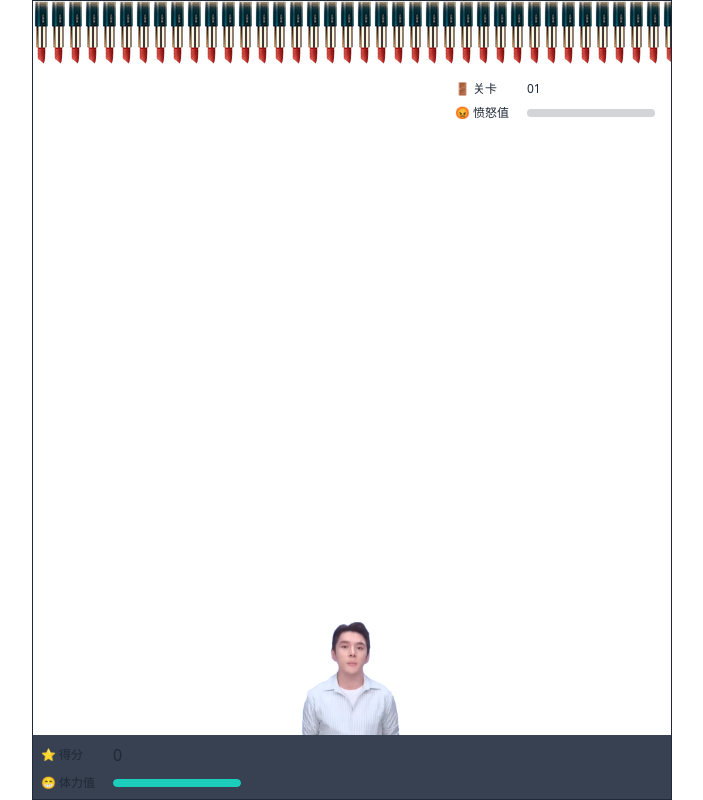
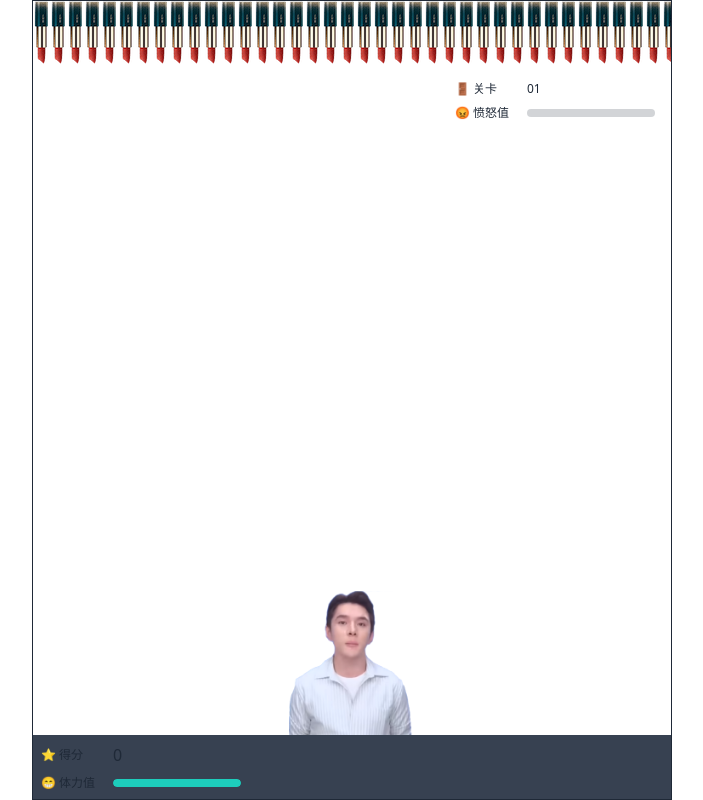
Before and after one commit to cs-magic/feather-v4, a Next.js app: page / in a window 1280 px wide. Both pictures are taken after a click on the button "立即开始". Shown: the whole page, without its empty margins (288-991 px from the left). Built offline with nearby package versions, Linux system fonts and the light colour scheme.

Commit message:
added idle

```diff
--- a/src/app/player.tsx
+++ b/src/app/player.tsx
@@ -10,6 +10,8 @@ import { CLIENT_FPS, DEBUG_SHOW_POS } from "@/config"
 import { client } from "@/game/game-client"
 import { IPlayer } from "@/game/player"
 
+export const LIFE_COST_INIT = -10
+
 export const Player = ({
   container,
   player,
@@ -17,7 +19,7 @@ export const Player = ({
   container: { width: number }
   player: IPlayer
 }) => {
-  const [lifeCost, setLifeCost] = useState(0)
+  const [lifeCost, setLifeCost] = useState(LIFE_COST_INIT)
   const [isDragging, setDragging] = useState(false)
   const [isMoved, setMoved] = useState(false)
   const leftStart = container.width >> 1
@@ -35,24 +37,22 @@ export const Player = ({
         // console.log("onDrag: ", { mx, ox, [xKey]: style[xKey].get() })
         if (Math.abs(mx) > 10 && !isMoved) {
           setMoved(true)
-          client.do({
-            type: "clench-give-up",
-            data: { consumption: lifeCost },
-          })
+          if (lifeCost > 0) {
+            client.do({
+              type: "clench-give-up",
+              data: { consumption: lifeCost },
+            })
+          }
         }
         const targetX = leftStart + ox
         client.do({ type: "move", data: { x: targetX / container.width } })
         api.start({ [xKey]: targetX })
       },
-      onDragStart: () => {
-        console.log("onDragStart")
-        setDragging(true)
-      },
       onDragEnd: () => {
         console.log("onDragEnd")
 
         // shoot if not moved
-        if (!isMoved) {
+        if (!isMoved && lifeCost > 0) {
           client.do({
             type: "blow",
             data: {
@@ -64,6 +64,11 @@ export const Player = ({
 
         setDragging(false)
         setMoved(false)
+        client.do({ type: "idle" })
+      },
+      onDragStart: () => {
+        console.log("onDragStart")
+        setDragging(true)
       },
     },
     {
@@ -89,14 +94,15 @@ export const Player = ({
     }
 
     if (!isDragging || (isDragging && isMoved)) {
-      if (lifeCost) {
-        setLifeCost(0)
-      }
+      setLifeCost(LIFE_COST_INIT)
     }
   }, 1000 / CLIENT_FPS)
 
   // console.log({ container, leftStart, left: left.get(), dragConstraint });
   // console.log({ life, lifeCost })
+
+  const img =
+    player.life <= 0 ? "cry" : Math.min(Math.floor(Math.max(lifeCost, 0)), 10)
 
   return (
     <animated.div
@@ -104,8 +110,7 @@ export const Player = ({
       style={{ [xKey]: style[xKey] }}
       className={clsx(
         "-translate-x-1/2 touch-none select-none",
-        "w-32", // 如果不固定 w 的话，absolute 的机制会让人物拖到右边后被压缩
-        player.life <= 0 && "animate-spin"
+        "w-32 h-36" // 如果不固定 w 的话，absolute 的机制会让人物拖到右边后被压缩
       )}
     >
       {DEBUG_SHOW_POS && (
@@ -115,12 +120,11 @@ export const Player = ({
       )}
       <Image
         ref={ref}
-        className={"touch-none select-none pointer-events-none w-full h-auto"}
+        className={"touch-none select-none pointer-events-none object-cover"}
         // 大概每两帧一个动画，总共10张吹气+1张蓄力
-        src={`/image/player/${Math.min(Math.floor(lifeCost), 10)}.png`}
+        src={`/image/player/${img}.png`}
         alt={"player"}
-        width={120}
-        height={160}
+        fill
         priority
         sizes={"width:120px;"}
       />
--- a/src/game/game-server.ts
+++ b/src/game/game-server.ts
@@ -169,7 +169,7 @@ export class GameServer implements IGame {
         break
 
       case "clench":
-        player.life -= 20 / SERVER_FPS
+        // player.life -= 20 / SERVER_FPS
         break
 
       case "clench-give-up":
@@ -192,6 +192,8 @@ export class GameServer implements IGame {
       default:
         break
     }
+
+    player.state = type
   }
 
   public start() {
--- a/src/game/player.ts
+++ b/src/game/player.ts
@@ -1,7 +1,8 @@
 import { PLAYER_LIFE_MAX, SERVER_FPS } from "@/config"
+import { PlayerStatus } from "@/app/player-status"
 
-export interface PlayerActionBase {
-  type:
+export type PlayerState =
+  | "idle"
   | "restart"
   | "pause"
   | "resume"
@@ -12,27 +13,14 @@ export interface PlayerActionBase {
   | "clench-give-up"
   | "clench-too-long"
   | "blow" // 吹
+
+export interface PlayerActionBase {
+  type: PlayerState
   data?: any
 }
 
-export interface PlayerMoveAction extends PlayerActionBase {
-  type: "move"
-  data: {
-    x: number // [0: 1]
-  }
-}
-
-export interface PlayerBlowAction extends PlayerActionBase {
-  type: "blow"
-  data: {
-    f: number // [0: 100]
-    type:
-      | "rectangle"
-      | "sector" //扇形
-      | "semi-circle" //半圆
-      | "global" // 死亡吟唱
-      | "laser" //激光，数值的
-  }
+export interface PlayerPrepareAction extends PlayerActionBase {
+  type: "prepare"
 }
 
 export interface PlayerRestartAction extends PlayerActionBase {
@@ -51,12 +39,19 @@ export interface PlayerStopAction extends PlayerActionBase {
   type: "stop"
 }
 
+export interface PlayerIdleAction extends PlayerActionBase {
+  type: "idle"
+}
+
+export interface PlayerMoveAction extends PlayerActionBase {
+  type: "move"
+  data: {
+    x: number // [0: 1]
+  }
+}
+
 export interface PlayerClenchAction extends PlayerActionBase {
   type: "clench"
-}
-
-export interface PlayerPrepareAction extends PlayerActionBase {
-  type: "prepare"
 }
 
 export interface PlayerClenchGiveUpAction extends PlayerActionBase {
@@ -70,12 +65,26 @@ export interface PlayerClenchTooLongAction extends PlayerActionBase {
   type: "clench-too-long"
 }
 
+export interface PlayerBlowAction extends PlayerActionBase {
+  type: "blow"
+  data: {
+    f: number // [0: 100]
+    type:
+      | "rectangle"
+      | "sector" //扇形
+      | "semi-circle" //半圆
+      | "global" // 死亡吟唱
+      | "laser" //激光，数值的
+  }
+}
+
 export type PlayerAction =
+  | PlayerPrepareAction
   | PlayerRestartAction
   | PlayerPauseAction
   | PlayerResumeAction
   | PlayerStopAction
-  | PlayerPrepareAction
+  | PlayerIdleAction
   | PlayerMoveAction
   | PlayerBlowAction
   | PlayerClenchAction
@@ -94,6 +103,7 @@ export interface IPlayer {
 export class Player implements IPlayer {
   public id: string
 
+  public state: PlayerState = "idle"
   public x = 0.5 // container内的百分比x坐标
   public life = PLAYER_LIFE_MAX
   public rage = 0
@@ -106,7 +116,15 @@ export class Player implements IPlayer {
   }
 
   public nextTick() {
-    this.life = Math.min(this.life + 3 / SERVER_FPS, PLAYER_LIFE_MAX)
+    const state2lifeAddMap: Partial<Record<PlayerState, number>> = {
+      idle: 5,
+      move: 3,
+      clench: -10,
+      "clench-give-up": 0,
+      "clench-too-long": 0,
+    }
+    const life = this.life + (state2lifeAddMap[this.state] ?? 0) / SERVER_FPS
+    this.life = Math.max(Math.min(life, PLAYER_LIFE_MAX), 0)
   }
 
   public serialize(): IPlayer {
```
Also changed, not shown: public/image/player/cry.png (added). Lines whose indentation alone changed are shown as unchanged.
